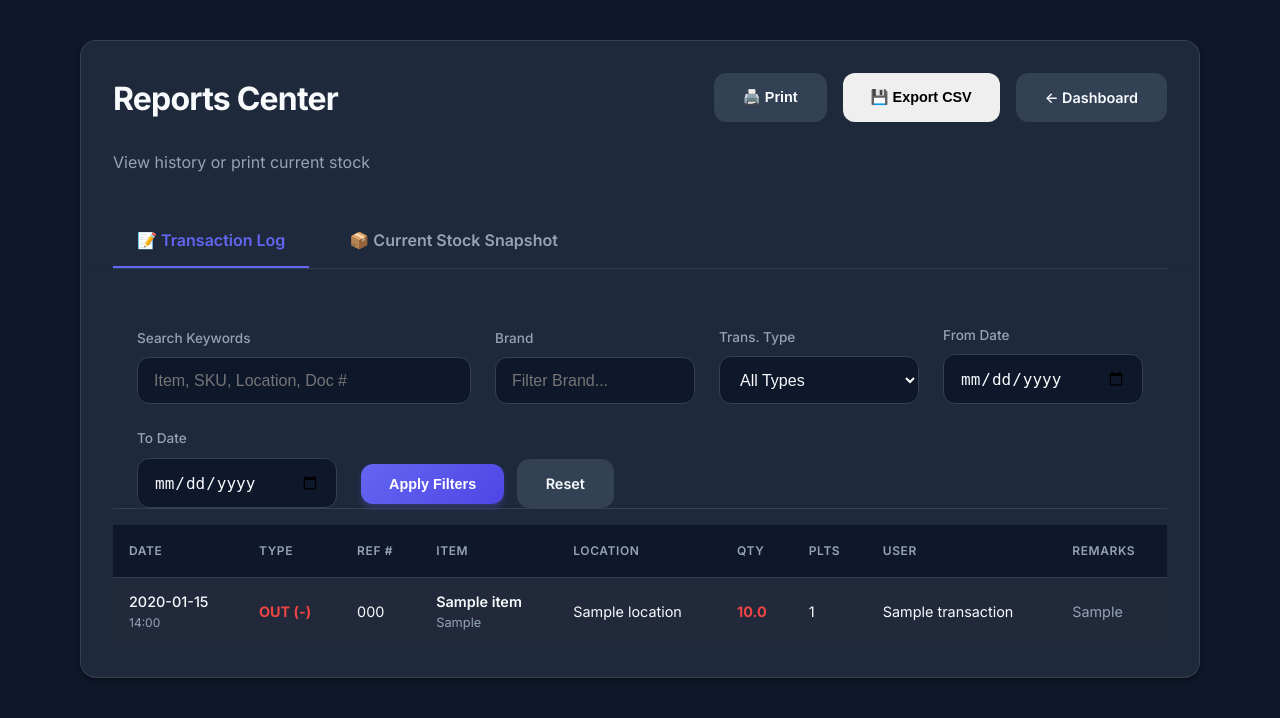
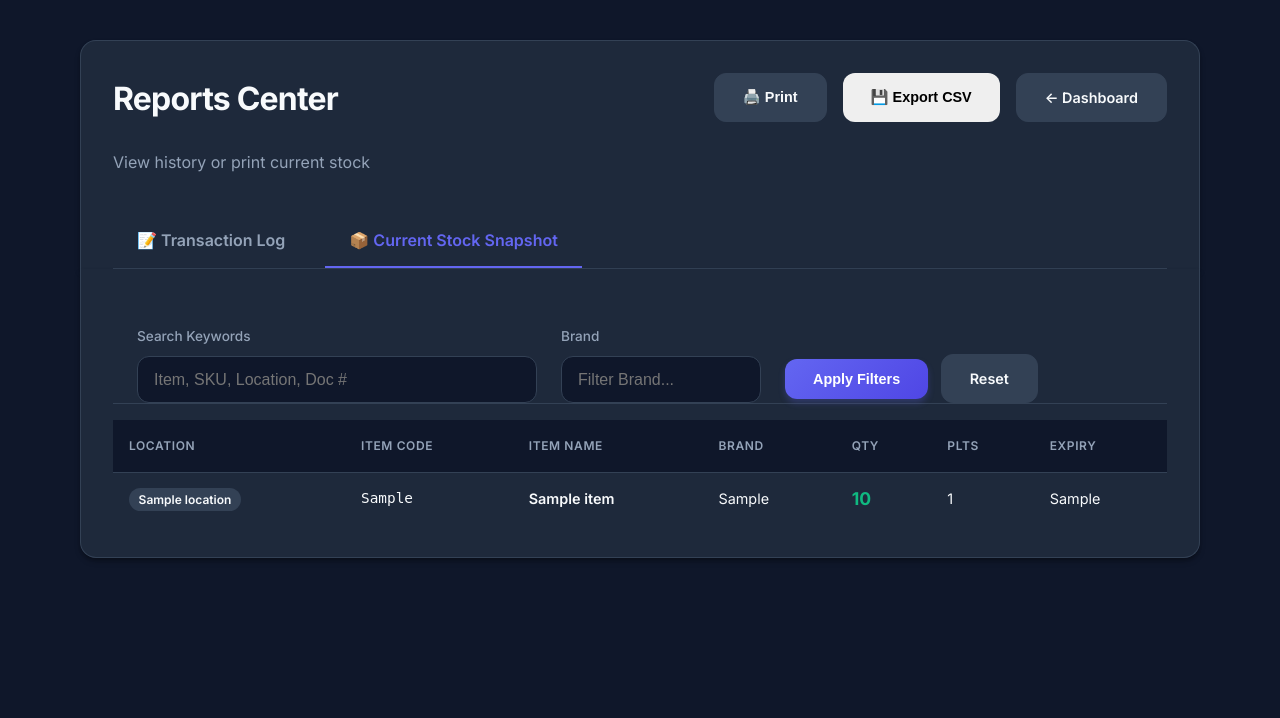
Before and after one commit to Cal2-0/HK, a Flask app: page /reports in a window 1280 px wide. Shown: the part 82-800 px from the top of the page. Run offline with Flask 3, Linux system fonts and the light colour scheme; a user stored in the database is signed in; tables that the repository leaves empty hold one stand-in row (values such as "Sample post").

Commit message:
Refine Reports: Default to Current Stock and use integer quantities

```diff
--- a/app.py
+++ b/app.py
@@ -470,7 +470,7 @@ def reports():
     brand = request.args.get('brand', '').strip()
 
     # Report Type: 'transactions' (default) or 'inventory' (Snapshot)
-    report_type = request.args.get('report_type', 'transactions')
+    report_type = request.args.get('report_type', 'inventory')
 
     # --- INVENTORY SNAPSHOT LOGIC ---
     if report_type == 'inventory':
--- a/templates/reports.html
+++ b/templates/reports.html
@@ -236,7 +236,7 @@
           <td>{{ trans.location.name }}</td>
           <td
             style="font-weight: 700; {% if trans.type=='IN' %}color: var(--success);{% else %}color: var(--danger);{% endif %}">
-            {{ trans.quantity }}
+            {{ trans.quantity | int }}
           </td>
           <td>{{ trans.pallets or '-' }}</td>
           <td>{{ trans.worker_name or (trans.user.username if trans.user else 'Sys') }}</td>
@@ -275,7 +275,7 @@
           <td style="font-family: monospace;">{{ inv.item.sku }}</td>
           <td style="font-weight: 600;">{{ inv.item.name }}</td>
           <td>{{ inv.item.brand or '-' }}</td>
-          <td style="color: var(--success); font-weight: 700; font-size: 1.1rem;">{{ inv.quantity }}</td>
+          <td style="color: var(--success); font-weight: 700; font-size: 1.1rem;">{{ inv.quantity | int }}</td>
           <td>{{ inv.pallets or '-' }}</td>
           <td>
             {% if inv.expiry %}
```
